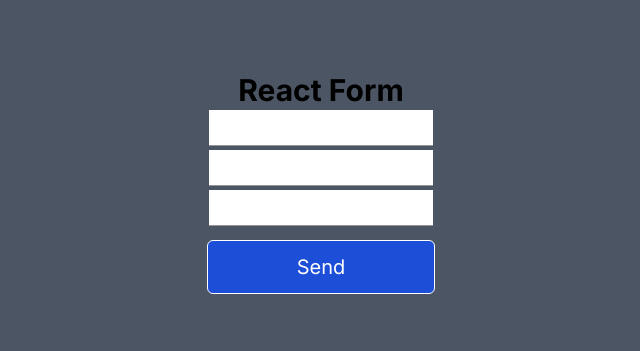
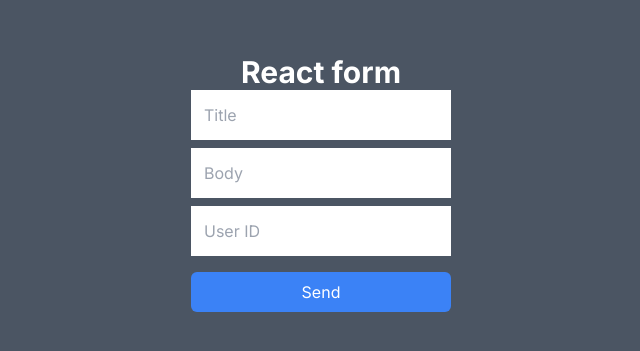
Before and after one commit to mspdl/reactjs-first_project, a Next.js app: page / in a window 1280 px wide. Shown: the part 217-568 px from the top of the page, without its empty margins (319-959 px from the left). Built offline with nearby package versions, Linux system fonts and the light colour scheme.

Commit message:
Sending data to an API

```diff
--- a/src/components/ReactFormExamples.tsx
+++ b/src/components/ReactFormExamples.tsx
@@ -1,59 +1,47 @@
-import { SignUpForm } from "@/types/SignUpForm";
-import { Input } from "@mui/material";
-import { Controller, SubmitHandler, useForm } from "react-hook-form";
+import { Form, useForm } from "react-hook-form";
 
 export const ReactFormExamples = () => {
-  const { control, handleSubmit } = useForm<SignUpForm>();
+  const { register, control } = useForm();
 
-  const handleFormSubmit: SubmitHandler<SignUpForm> = (data) => {
-    console.log(data);
+  const handleSucess = () => {
+    alert("It worked successfully!");
+  };
+
+  const handleError = () => {
+    alert("Some error happened!");
   };
 
   return (
     <div className="">
-      <p className="font-bold text-3xl text-center">React Form</p>
-      <form onSubmit={handleSubmit(handleFormSubmit)} className="flex flex-col center">
-        <Controller
-          control={control}
-          name="name"
-          render={({ field, fieldState }) => (
-            <Input
-              {...field}
-              error={fieldState.invalid}
-              style={{ backgroundColor: "#FFF", padding: 2, margin: 2 }}
-            />
-          )}
-          rules={{ required: true, minLength: 2, maxLength: 20 }}
-        />
-        <Controller
-          control={control}
-          name="lastName"
-          render={({ field, fieldState }) => (
-            <Input
-              {...field}
-              error={fieldState.invalid}
-              style={{ backgroundColor: "#FFF", padding: 2, margin: 2 }}
-            />
-          )}
-        />
-        <Controller
-          control={control}
-          name="age"
-          render={({ field, fieldState }) => (
-            <Input
-              {...field}
-              error={fieldState.invalid}
-              style={{ backgroundColor: "#FFF", padding: 2, margin: 2 }}
-            />
-          )}
-          rules={{ required: true, minLength: 18 }}
+      <h1 className="text-3xl text-white font-bold text-center">React form</h1>
+      <Form
+        control={control}
+        className="flex flex-col"
+        encType="application/json"
+        method="post"
+        action={"https://jsonplaceholder.typicode.com/posts"}
+        onSuccess={handleSucess}
+        onError={handleError}
+      >
+        <input
+          className="border border-white p-3 mb-2 text-black"
+          {...register("title", { required: true })}
+          placeholder="Title"
         />
         <input
-          className="border p-3 cursor-pointer border-white mt-3 bg-blue-700 hover:bg-blue-900 rounded-md w-full text-white text-xl"
-          type="submit"
-          value="Send"
+          className="border border-white p-3 mb-2 text-black"
+          {...register("body", { required: true })}
+          placeholder="Body"
         />
-      </form>
+        <input
+          className="border border-white p-3 mb-2 text-black"
+          {...register("userId", { required: true })}
+          placeholder="User ID"
+        />
+        <button className="bg-blue-500 hover:bg-blue-700 text-white py-2 mt-2 rounded-md">
+          Send
+        </button>
+      </Form>
     </div>
   );
 };
```
